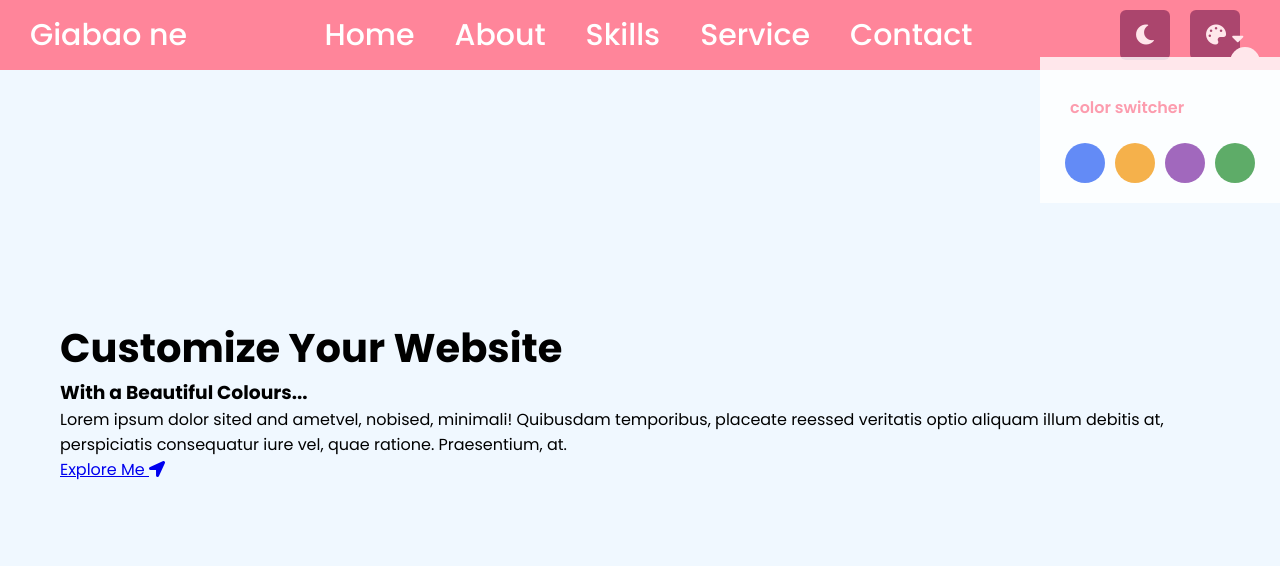
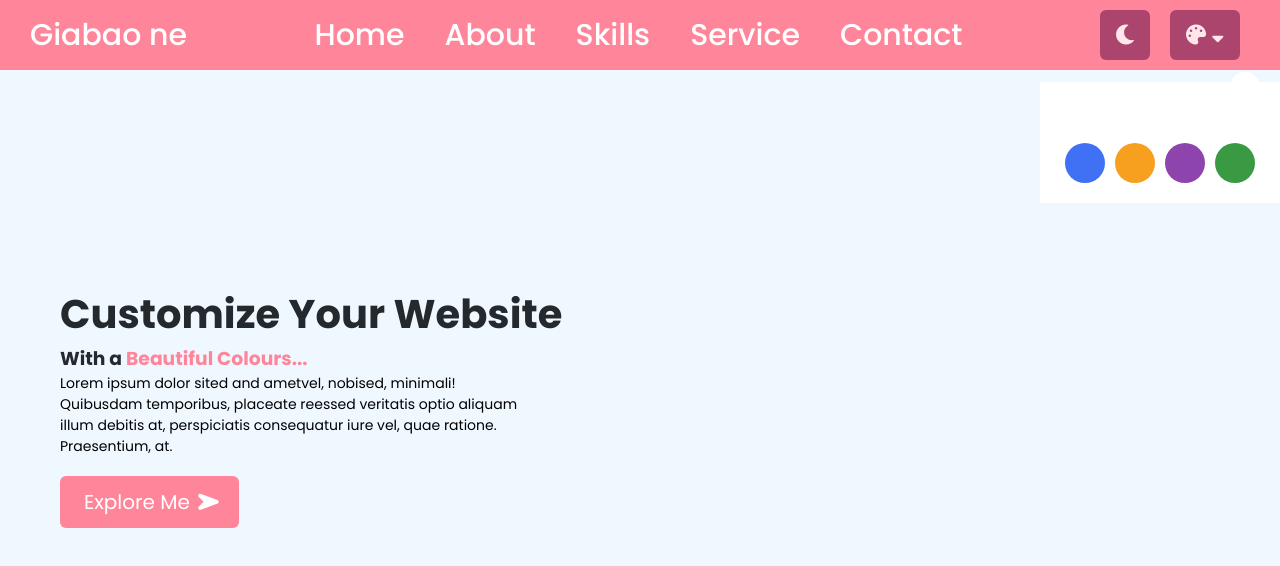
Before and after one commit to giabao2807/html-css-brocode, a plain HTML site: page lab-codinglab/dark-light-mode/index.html in a window 1280 px wide. Drawn offline with Linux system fonts and the light colour scheme.

Commit message:
done html/css lab2 18.9.21

```diff
--- a/lab-codinglab/dark-light-mode/style.css
+++ b/lab-codinglab/dark-light-mode/style.css
@@ -57,7 +57,7 @@ nav .navbar{
 
 
 .appearance .light-dark,
-.appearance .color-icons{
+.appearance .color-icons .icons{
     height: 50px;
     width: 50px;
     text-align: center;
@@ -69,6 +69,7 @@ nav .navbar{
     background: var(--switchers-main);
     opacity: 0.8;
     cursor: pointer;
+
 }
 
 .appearance .color-icons .icons{
@@ -98,6 +99,8 @@ nav .navbar{
     color: var(--nav-main);
     margin: 10px;
     margin-bottom: 10px;
+    opacity: 0;
+    pointer-events: none;
 }
 .color-icons .color-box::before{
     content: ' ';
@@ -159,9 +162,33 @@ nav .navbar{
       padding: 0 60px;
 
   }
-  .home-content h2{
+    .home-content h2{
       font-size: 40px;
-  }
+      color : var(--black);
+     }
   .home-content h3{
     font-size: 35;
-}
+    color : var(--black);
+    }
+    .home-content h3 span{
+    color: var(--nav-main);
+    }
+    .home-content p{
+        font-size: 14px;
+        width: 40%;
+        margin-bottom: 30px;
+    }
+    .home-content a{
+        font-size: 20px;
+        padding: 12px 24px;
+        color: var(--white);
+        background: var(--nav-main);
+        text-decoration: none;
+        border-radius: 6px;
+    }
+    .home-content a:hover{
+        background-color: var(--switchers-main);
+    }
+    .home-content a i{
+        transform: rotate(45deg);
+    }
```
